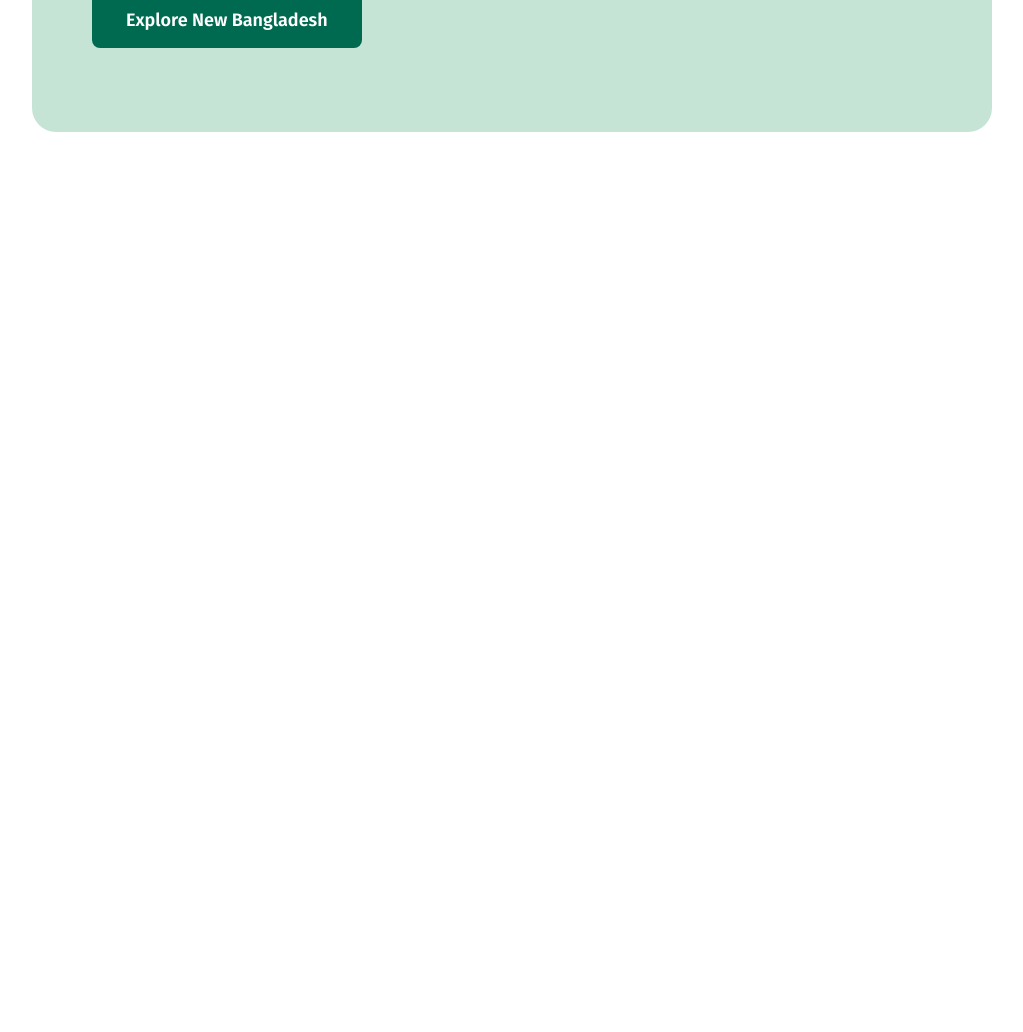
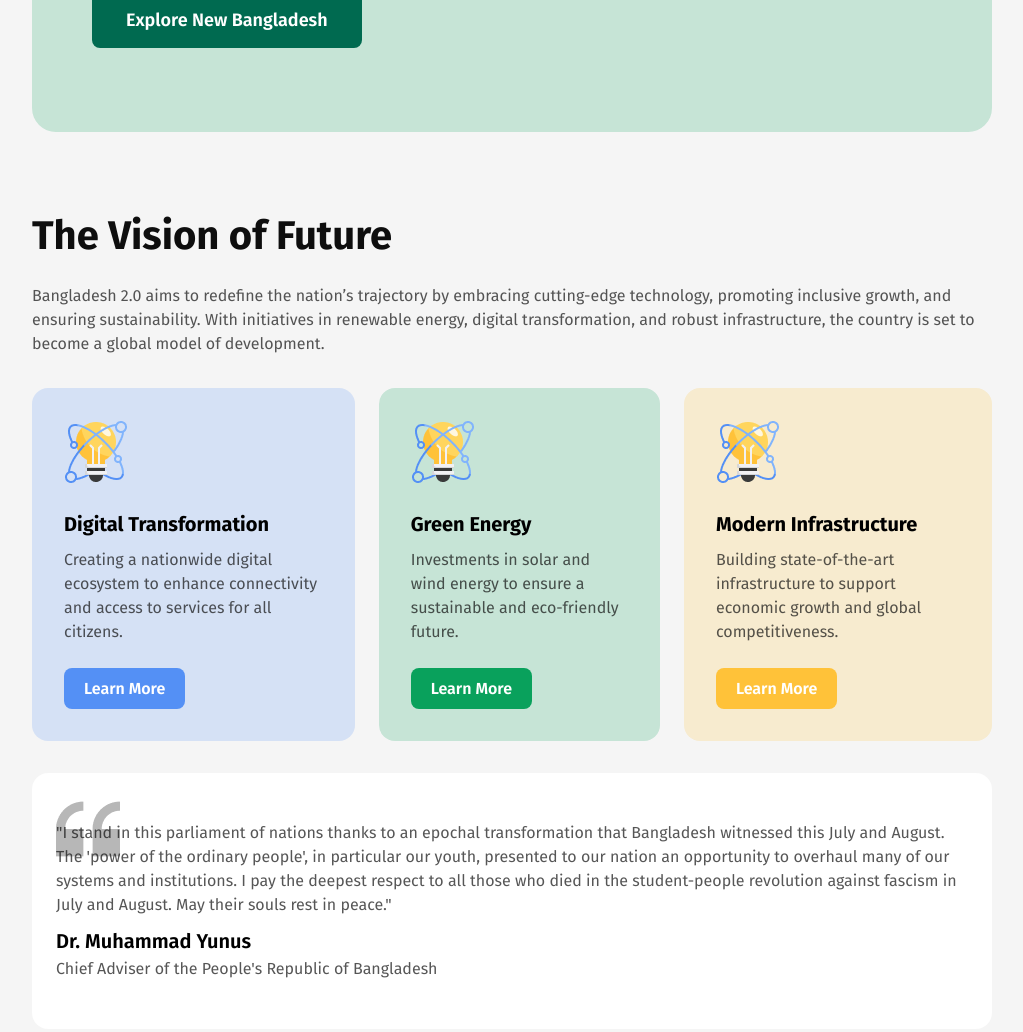
Before and after one commit to tahmid122/m1-assignment01, a plain HTML site: page index.html in a window 1280 px wide. Shown: the part 548-1580 px from the top of the page, without its empty margins (128-1151 px from the left). Before the commit the page ends 800 px from the top, so only its background shows below. Drawn offline with Linux system fonts and the light colour scheme.

Commit message:
banner section and quote done

```diff
--- a/index.html
+++ b/index.html
@@ -23,6 +23,63 @@
           <img src="./assets/hero.png" alt="" />
         </div>
       </section>
+      <!-- Vision section -->
+      <section id="vision">
+        <div class="section-heading">
+          <h1>The Vision of Future</h1>
+          <p>
+            Bangladesh 2.0 aims to redefine the nation’s trajectory by embracing
+            cutting-edge technology, promoting inclusive growth, and ensuring
+            sustainability. With initiatives in renewable energy, digital
+            transformation, and robust infrastructure, the country is set to
+            become a global model of development.
+          </p>
+        </div>
+        <div class="vision-cards">
+          <div class="vision-card v-card1">
+            <img src="./assets/card-icon.png" alt="" />
+            <h4>Digital Transformation</h4>
+            <p>
+              Creating a nationwide digital ecosystem to enhance connectivity
+              and access to services for all citizens.
+            </p>
+            <button>Learn More</button>
+          </div>
+          <div class="vision-card v-card2">
+            <img src="./assets/card-icon.png" alt="" />
+            <h4>Green Energy</h4>
+            <p>
+              Investments in solar and wind energy to ensure a sustainable and
+              eco-friendly future.
+            </p>
+            <button>Learn More</button>
+          </div>
+          <div class="vision-card v-card3">
+            <img src="./assets/card-icon.png" alt="" />
+            <h4>Modern Infrastructure</h4>
+            <p>
+              Building state-of-the-art infrastructure to support economic
+              growth and global competitiveness.
+            </p>
+            <button>Learn More</button>
+          </div>
+        </div>
+        <div class="quote">
+          <div class="quote-content">
+            <p>
+              "I stand in this parliament of nations thanks to an epochal
+              transformation that Bangladesh witnessed this July and August. The
+              'power of the ordinary people', in particular our youth, presented
+              to our nation an opportunity to overhaul many of our systems and
+              institutions. I pay the deepest respect to all those who died in
+              the student-people revolution against fascism in July and August.
+              May their souls rest in peace."
+            </p>
+            <h4>Dr. Muhammad Yunus</h4>
+            <p>Chief Adviser of the People's Republic of Bangladesh</p>
+          </div>
+        </div>
+      </section>
     </main>
     <footer></footer>
   </body>
--- a/styles/style.css
+++ b/styles/style.css
@@ -6,6 +6,9 @@
   padding: 0;
   font-family: "Fira Sans", serif;
   box-sizing: border-box;
+}
+body {
+  background-color: rgba(245, 245, 245, 1);
 }
 /* Global styles */
 header,
@@ -27,6 +30,14 @@ p {
   color: rgba(14, 14, 14, 0.7);
 }
 /* Shared styles */
+.section-heading {
+  margin-bottom: 32px;
+}
+.section-heading h1 {
+  font-size: 40px;
+  font-weight: bold;
+  margin-bottom: 24px;
+}
 
 /* header styles */
 header {
@@ -100,3 +111,76 @@ header button:hover {
 .banner-texts button:hover {
   background-color: black;
 }
+
+/* Vision styles */
+.vision-cards {
+  display: flex;
+  align-items: center;
+  justify-content: space-between;
+  gap: 24px;
+  margin-bottom: 32px;
+}
+.vision-card {
+  padding: 32px;
+  border-radius: 16px;
+}
+.vision-card img {
+  width: 64px;
+  height: 64px;
+  object-fit: cover;
+  margin-bottom: 24px;
+}
+.vision-card h4 {
+  margin-bottom: 12px;
+  font-size: 20px;
+  font-weight: bold;
+}
+.vision-card p {
+  margin-bottom: 24px;
+}
+.vision-card button {
+  border: none;
+  border-radius: 8px;
+  padding: 11px 20px;
+  font-size: 16px;
+  font-weight: 600;
+  cursor: pointer;
+  color: white;
+  transition: all 0.3s;
+}
+.vision-card button:hover {
+  background-color: black;
+}
+.v-card1 {
+  background-color: rgba(84, 144, 245, 0.2);
+}
+.v-card1 button {
+  background-color: rgba(84, 144, 245, 1);
+}
+.v-card2 {
+  background-color: rgba(198, 228, 214, 1);
+}
+.v-card2 button {
+  background-color: rgba(9, 161, 92, 1);
+}
+.v-card3 {
+  background-color: rgba(247, 235, 207, 1);
+}
+.v-card3 button {
+  background-color: rgba(255, 194, 57, 1);
+}
+.quote {
+  border-radius: 16px;
+  padding: 48px 24px;
+  background-color: white;
+  background-image: url("../assets/quote-bg.png");
+  background-repeat: no-repeat;
+  background-position: top 24px left 24px;
+}
+.quote h4 {
+  font-size: 20px;
+  font-weight: 600;
+  line-height: 24px;
+  margin-top: 12px;
+  margin-bottom: 4px;
+}
```
